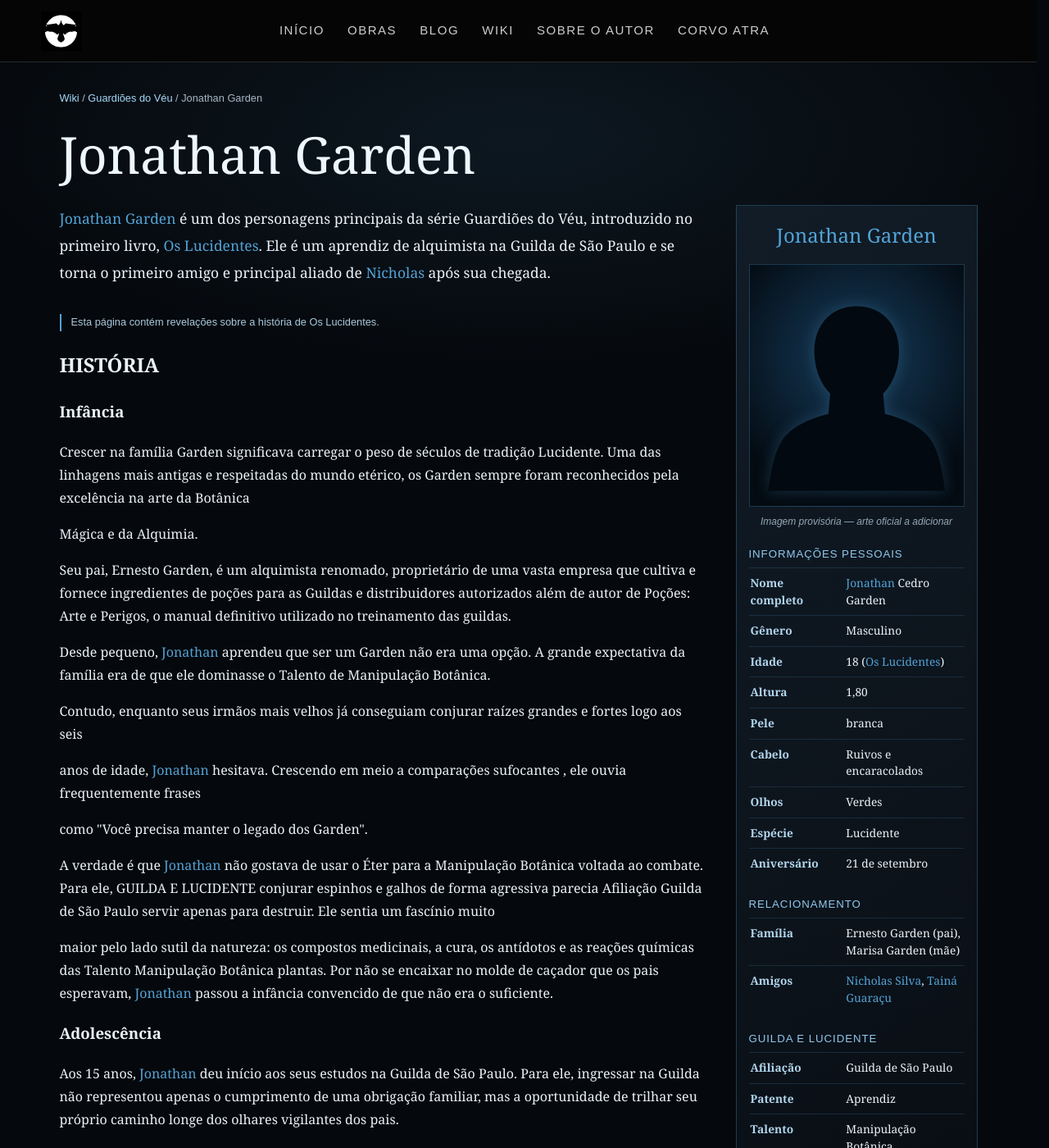
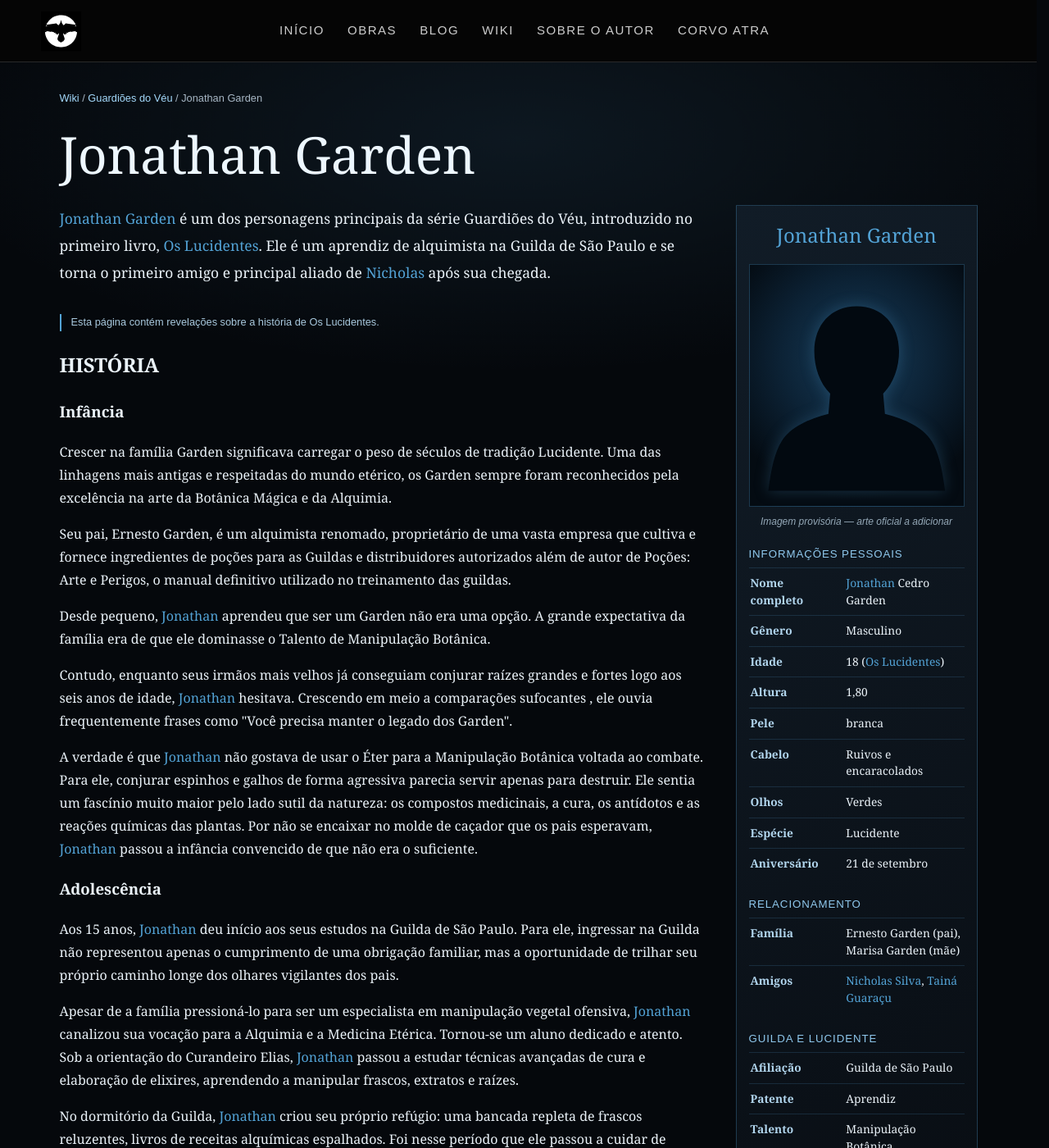
Before and after one commit to corvoatra/corvo-atra, a Jekyll site: the page built from wiki-jonathan-garden.html, in a window 1280 px wide and 1400 px high. Shown: the whole window at 82% size. Built offline with Jekyll 4.4.1, drawn with Linux system fonts in a browser that asks for light colours.

Commit message:
Corrige quebras e interferências de colunas na transcrição da Wiki

```diff
--- a/wiki-jonathan-garden.html
+++ b/wiki-jonathan-garden.html
@@ -40,15 +40,11 @@ footer .links a{color:inherit}footer .links a:hover{color:var(--accent)}
 <main class="wrap"><p class="breadcrumb"><a href="{{ '/wiki.html' | relative_url }}">Wiki</a> / <a href="{{ '/wiki-guardioes-do-veu.html' | relative_url }}">Guardiões do Véu</a> / Jonathan Garden</p><h1 class="page-heading">Jonathan Garden</h1>
 <div class="wiki-article"><article class="wiki-content"><p class="intro"><a href="{{ '/wiki-jonathan-garden.html' | relative_url }}">Jonathan Garden</a> é um dos personagens principais da série Guardiões do Véu, introduzido no primeiro livro, <a href="{{ '/wiki-os-lucidentes.html' | relative_url }}">Os Lucidentes</a>. Ele é um aprendiz de alquimista na Guilda de São Paulo e se torna o primeiro amigo e principal aliado de <a href="{{ '/wiki-nicholas-elron-silva.html' | relative_url }}">Nicholas</a> após sua chegada.</p><p class="spoiler-note">Esta página contém revelações sobre a história de Os Lucidentes.</p><h2>HISTÓRIA</h2>
 <h3>Infância</h3>
-<p>Crescer na família Garden significava carregar o peso de séculos de tradição Lucidente. Uma das linhagens mais antigas e respeitadas do mundo etérico, os Garden sempre foram reconhecidos pela excelência na arte da Botânica</p>
-<p>Mágica e da Alquimia.</p>
+<p>Crescer na família Garden significava carregar o peso de séculos de tradição Lucidente. Uma das linhagens mais antigas e respeitadas do mundo etérico, os Garden sempre foram reconhecidos pela excelência na arte da Botânica Mágica e da Alquimia.</p>
 <p>Seu pai, Ernesto Garden, é um alquimista renomado, proprietário de uma vasta empresa que cultiva e fornece ingredientes de poções para as Guildas e distribuidores autorizados além de autor de Poções: Arte e Perigos, o manual definitivo utilizado no treinamento das guildas.</p>
 <p>Desde pequeno, <a href="{{ '/wiki-jonathan-garden.html' | relative_url }}">Jonathan</a> aprendeu que ser um Garden não era uma opção. A grande expectativa da família era de que ele dominasse o Talento de Manipulação Botânica.</p>
-<p>Contudo, enquanto seus irmãos mais velhos já conseguiam conjurar raízes grandes e fortes logo aos seis</p>
-<p>anos de idade, <a href="{{ '/wiki-jonathan-garden.html' | relative_url }}">Jonathan</a> hesitava. Crescendo em meio a comparações sufocantes , ele ouvia frequentemente frases</p>
-<p>como "Você precisa manter o legado dos Garden".</p>
-<p>A verdade é que <a href="{{ '/wiki-jonathan-garden.html' | relative_url }}">Jonathan</a> não gostava de usar o Éter para a Manipulação Botânica voltada ao combate. Para ele, GUILDA E LUCIDENTE conjurar espinhos e galhos de forma agressiva parecia Afiliação Guilda de São Paulo servir apenas para destruir. Ele sentia um fascínio muito</p>
-<p>maior pelo lado sutil da natureza: os compostos medicinais, a cura, os antídotos e as reações químicas das Talento Manipulação Botânica plantas. Por não se encaixar no molde de caçador que os pais esperavam, <a href="{{ '/wiki-jonathan-garden.html' | relative_url }}">Jonathan</a> passou a infância convencido de que não era o suficiente.</p>
+<p>Contudo, enquanto seus irmãos mais velhos já conseguiam conjurar raízes grandes e fortes logo aos seis anos de idade, <a href="{{ '/wiki-jonathan-garden.html' | relative_url }}">Jonathan</a> hesitava. Crescendo em meio a comparações sufocantes , ele ouvia frequentemente frases como "Você precisa manter o legado dos Garden".</p>
+<p>A verdade é que <a href="{{ '/wiki-jonathan-garden.html' | relative_url }}">Jonathan</a> não gostava de usar o Éter para a Manipulação Botânica voltada ao combate. Para ele, conjurar espinhos e galhos de forma agressiva parecia servir apenas para destruir. Ele sentia um fascínio muito maior pelo lado sutil da natureza: os compostos medicinais, a cura, os antídotos e as reações químicas das plantas. Por não se encaixar no molde de caçador que os pais esperavam, <a href="{{ '/wiki-jonathan-garden.html' | relative_url }}">Jonathan</a> passou a infância convencido de que não era o suficiente.</p>
 <h3>Adolescência</h3>
 <p>Aos 15 anos, <a href="{{ '/wiki-jonathan-garden.html' | relative_url }}">Jonathan</a> deu início aos seus estudos na Guilda de São Paulo. Para ele, ingressar na Guilda não representou apenas o cumprimento de uma obrigação familiar, mas a oportunidade de trilhar seu próprio caminho longe dos olhares vigilantes dos pais.</p>
 <p>Apesar de a família pressioná-lo para ser um especialista em manipulação vegetal ofensiva, <a href="{{ '/wiki-jonathan-garden.html' | relative_url }}">Jonathan</a> canalizou sua vocação para a Alquimia e a Medicina Etérica. Tornou-se um aluno dedicado e atento. Sob a orientação do Curandeiro Elias, <a href="{{ '/wiki-jonathan-garden.html' | relative_url }}">Jonathan</a> passou a estudar técnicas avançadas de cura e elaboração de elixires, aprendendo a manipular frascos, extratos e raízes.</p>
```
